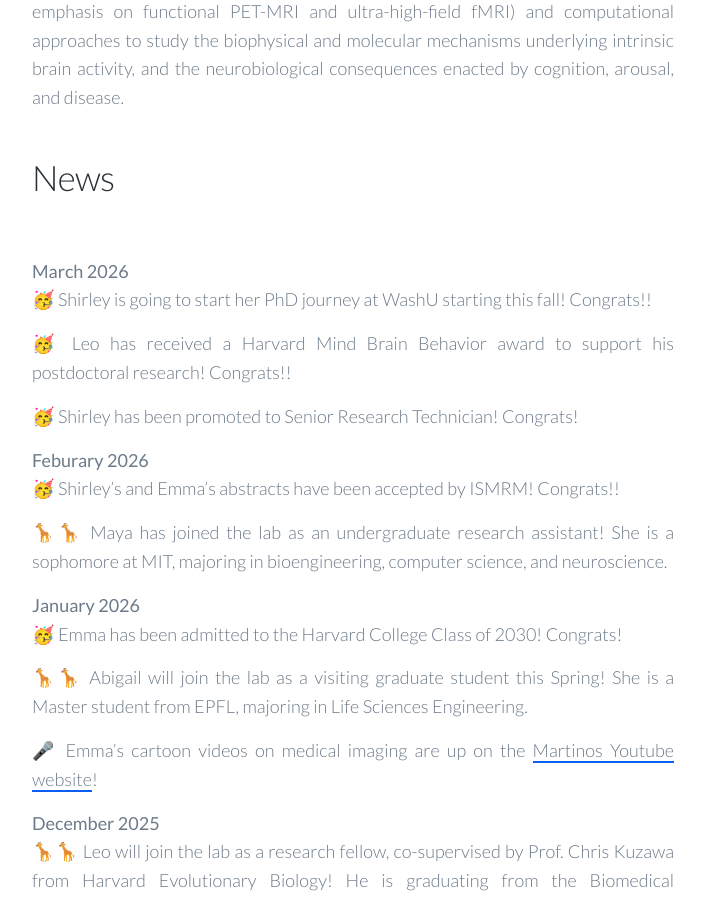
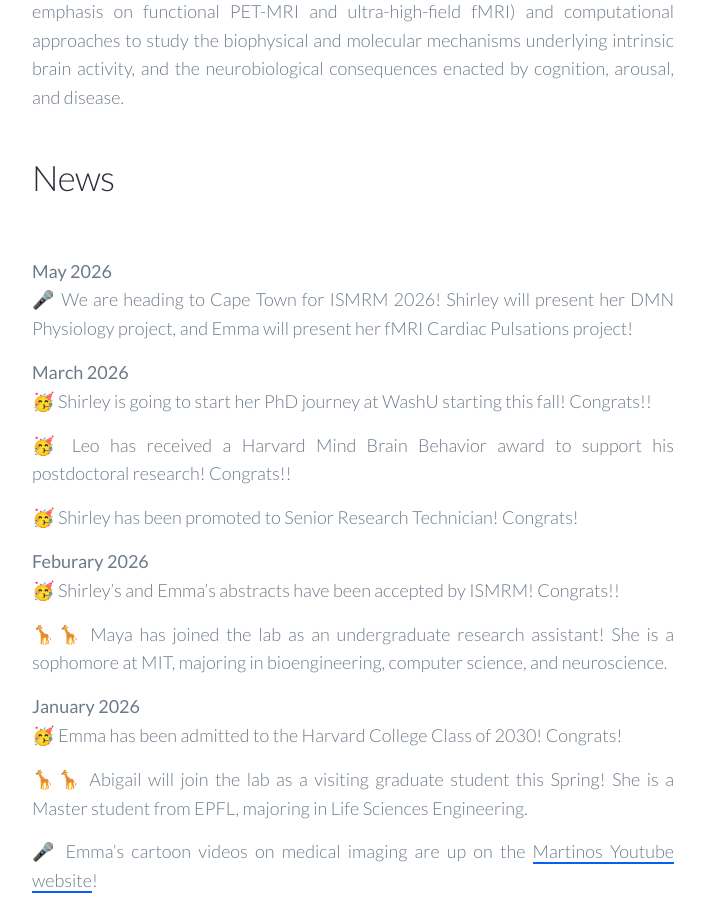
Before and after one commit to CANDYlaboratory/candylab.github.io, a Jekyll site: the page built from _pages/about.md, in a window 1280 px wide and 900 px high, scrolled down 468 px. Shown: the whole window, without its empty margins (479-1184 px from the left). Built offline with Jekyll 4.4.1, drawn with Linux system fonts in a browser that asks for light colours; nearby versions of some CDN libraries.

Commit message:
Update about.md

```diff
--- a/_pages/about.md
+++ b/_pages/about.md
@@ -10,6 +10,9 @@ Our research program lies at the interface of biomedical engineering, signal pro
 
 
 <h1>News</h1><br>
+
+<strong>May 2026</strong><br>
+🎤 We are heading to Cape Town for ISMRM 2026! Shirley will present her DMN Physiology project, and Emma will present her fMRI Cardiac Pulsations project!
 
 <strong>March 2026</strong><br>
 🥳 Shirley is going to start her PhD journey at WashU starting this fall! Congrats!!
```
